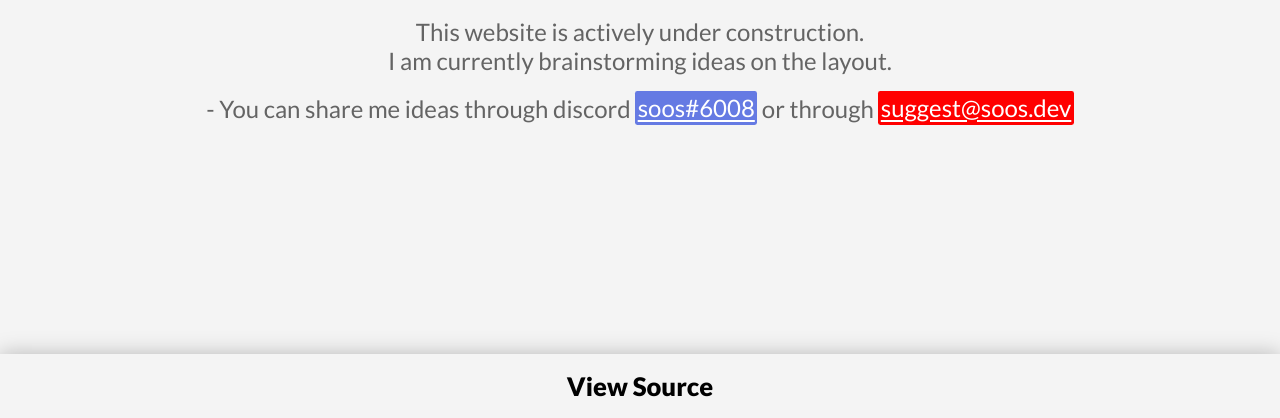
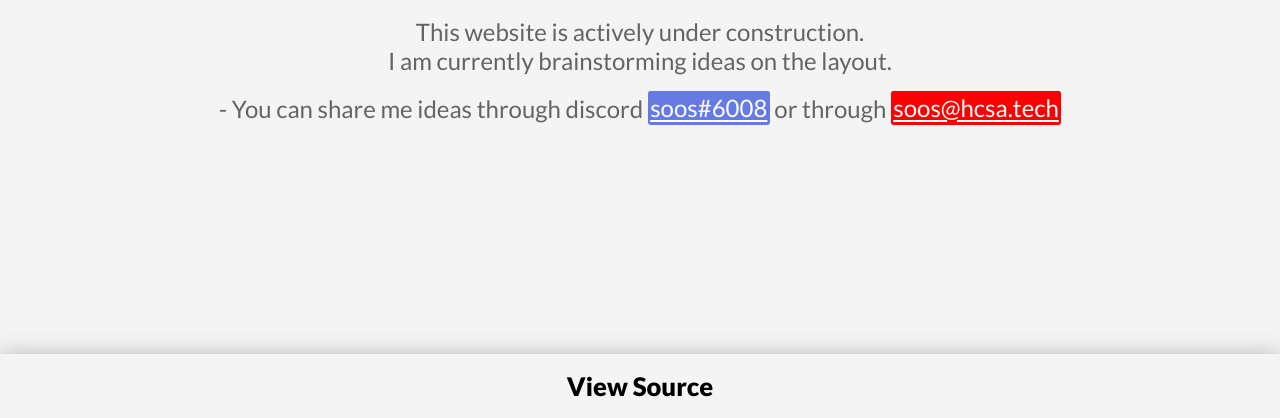
Before and after one commit to sooswastaken/soos.dev, a plain HTML site: page index.html in a window 1280 px wide. Shown: the part 382-800 px from the top of the page. Drawn offline with Linux system fonts and the light colour scheme.

Commit message:
Update index.html

```diff
--- a/index.html
+++ b/index.html
@@ -50,8 +50,8 @@
 						>soos#6008</a
 					>
 					or through
-					<a alt="email" href="mailto:suggest@soos.dev"
-						>suggest@soos.dev</a
+					<a alt="email" href="mailto:soos@hcsa.tech"
+						>soos@hcsa.tech</a
 					>
 				</p>
 			</div>
```
